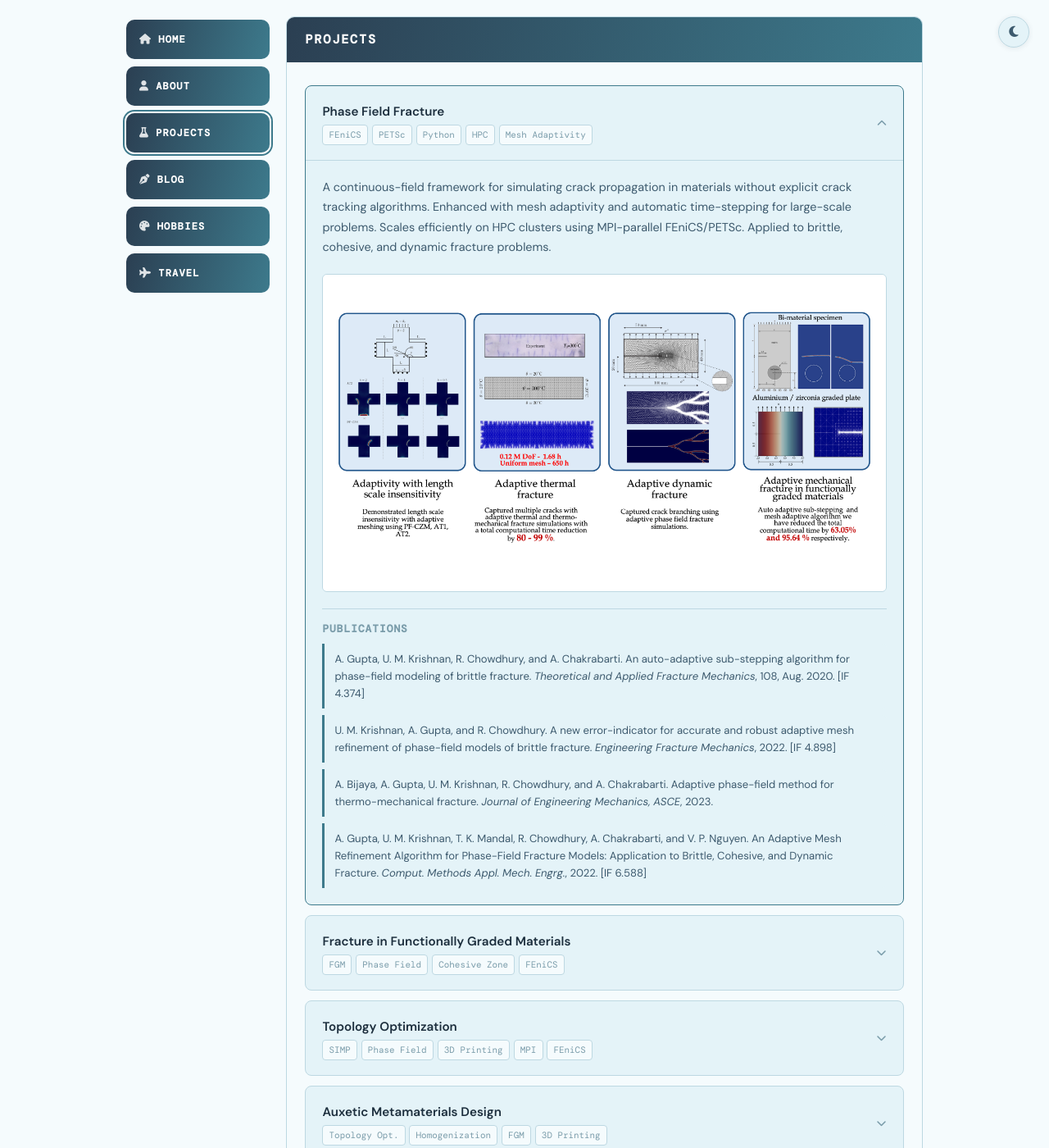
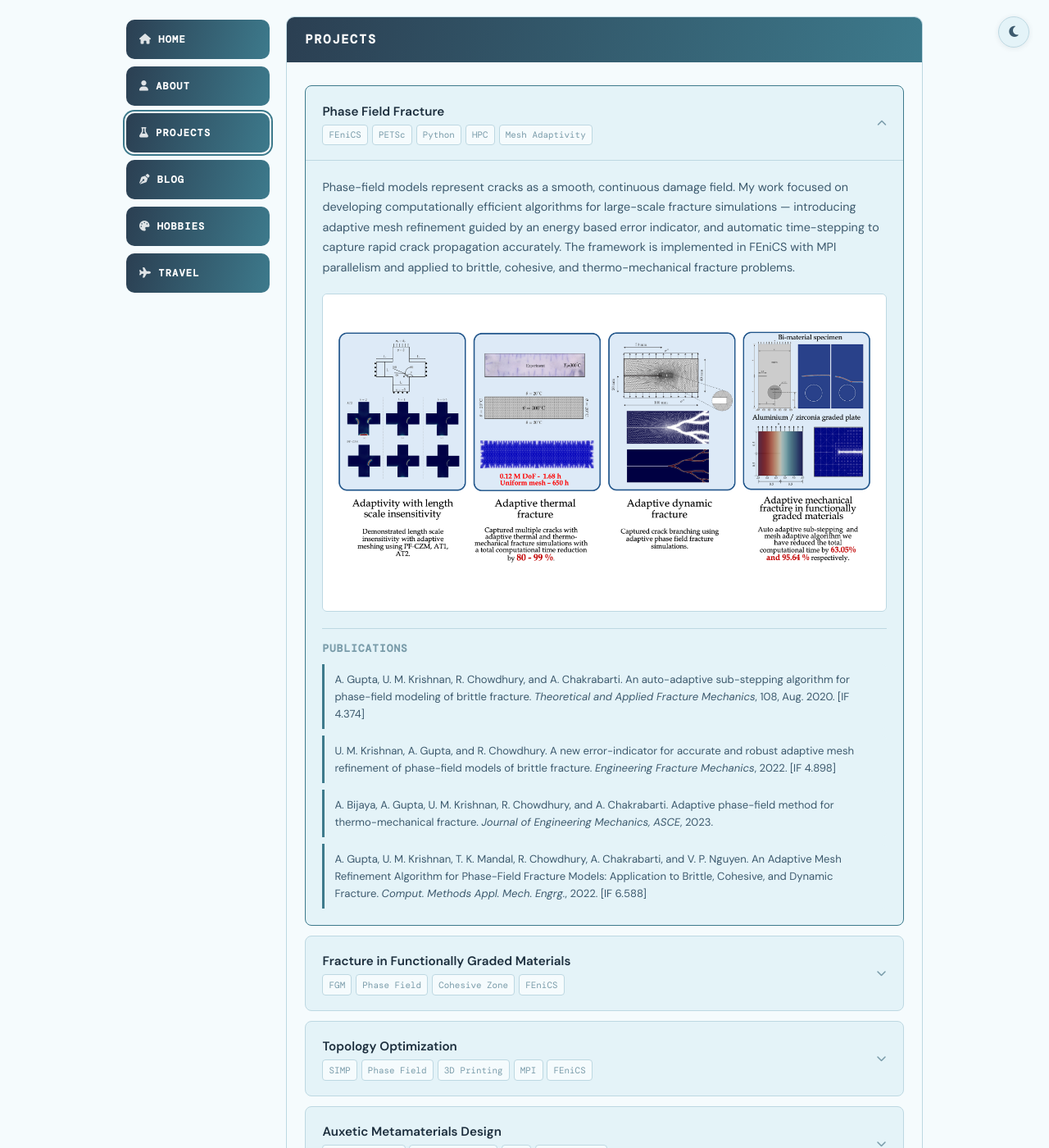
Before and after one commit to umeenukrishnan/umeenukrishnan.github.io, a Jekyll site: the page built from projects.md, in a window 1280 px wide and 1400 px high. Shown: the whole window at 82% size. Built offline with Jekyll 4.4.1, drawn with Linux system fonts in a browser that asks for light colours; some of the changed text lies outside the part shown.

Commit message:
Update project descriptions with approved text, remove HPC project
Co-Authored-By: Claude Sonnet 4.6 <noreply@anthropic.com>

```diff
--- a/projects.md
+++ b/projects.md
@@ -29,7 +29,7 @@ permalink: /projects/
             </summary>
             <div class="pi-body">
               <p class="pi-desc">
-                A continuous-field framework for simulating crack propagation in materials without explicit crack tracking algorithms. Enhanced with mesh adaptivity and automatic time-stepping for large-scale problems. Scales efficiently on HPC clusters using MPI-parallel FEniCS/PETSc. Applied to brittle, cohesive, and dynamic fracture problems.
+                Phase-field models represent cracks as a smooth, continuous damage field. My work focused on developing computationally efficient algorithms for large-scale fracture simulations — introducing adaptive mesh refinement guided by an energy based error indicator, and automatic time-stepping to capture rapid crack propagation accurately. The framework is implemented in FEniCS with MPI parallelism and applied to brittle, cohesive, and thermo-mechanical fracture problems.
               </p>
               <div class="pi-media-full">
                 <img src="{{ '/assets/images/pff.png' | relative_url }}" alt="Phase Field Fracture" loading="lazy" />
@@ -59,7 +59,7 @@ permalink: /projects/
             </summary>
             <div class="pi-body">
               <p class="pi-desc">
-                Extension of the phase-field framework to functionally graded materials (FGM), where material properties vary continuously through the domain. An adaptive phase-field cohesive zone model captures complex crack paths and mixed-mode fracture in graded microstructures without re-meshing.
+                Functionally graded materials have spatially varying properties — for example, transitioning from ceramic to metal across a component — making them ideal for high-temperature and structural applications, but challenging to model for fracture. I extended the phase-field cohesive zone framework to FGMs, where material parameters vary continuously as a function of spatial coordinates. The adaptive implementation captures complex crack paths and mixed-mode failure with adaptive meshing, offering a robust tool for fracture design in graded structures.
               </p>
               <div class="pi-media-full">
                 <img src="{{ '/assets/images/fgm.png' | relative_url }}" alt="FGM Fracture" loading="lazy" />
@@ -86,7 +86,7 @@ permalink: /projects/
             </summary>
             <div class="pi-body">
               <p class="pi-desc">
-                Mathematical approach to find optimal material layouts under fracture constraints and manufacturing considerations. Targets lightweight, high-strength structures for aerospace and civil applications. Large-scale implementation in FEniCS with MPI parallelism, integrated with 3D printing for fabrication of complex geometries.
+                Topology optimization finds the optimal distribution of material within a design domain to maximize structural performance under given constraints. My work scaled this to large 3D problems using FEniCS and MPI-based parallel computing. The resulting geometries are fabricated using 3D printing, bridging computational design with physical manufacturing.
               </p>
               <div class="pi-media-full">
                 <img src="{{ '/assets/images/topology.png' | relative_url }}" alt="Topology Optimization" loading="lazy" />
@@ -123,7 +123,7 @@ permalink: /projects/
             </summary>
             <div class="pi-body">
               <p class="pi-desc">
-                Design of auxetic microstructures — materials with negative Poisson's ratio — using stress-driven topology optimization. Extended to functionally graded metamaterials for tailored spatial property variation. Fabricated via 3D printing and validated experimentally for mechanical performance.
+                Auxetic materials exhibit a negative Poisson's ratio — they expand laterally when stretched — a counter-intuitive behaviour that leads to enhanced indentation resistance, energy absorption, and acoustic damping. Using topology optimization, I designed microstructures using FGMs that achieve auxetic responses through tailored geometry rather than intrinsic material properties and the designs were validated through 3D-printed physical samples.
               </p>
               <div class="pi-media">
                 <div>
@@ -158,42 +158,8 @@ permalink: /projects/
             </summary>
             <div class="pi-body">
               <p class="pi-desc">
-                Using Evolutionary Deep Neural Networks (EDNN) to solve multi-physics problems in solid mechanics — coupled fracture, heat conduction, and wave propagation. Bridges physics-based modeling and machine learning to create efficient, generalizable solvers without labeled training data.
+                Evolutionary Deep Neural Networks (EDNN) are a mesh-free, physics-informed approach that evolves the solution of PDEs in time by training a neural network to satisfy the governing equations and boundary conditions. My current research at Johns Hopkins applies EDNN to coupled physics problems in solid mechanics — working toward efficient solvers that generalise across geometries and loading conditions without requiring labeled simulation data.
               </p>
-            </div>
-          </details>
-
-          <!-- HPC -->
-          <details class="project-item">
-            <summary>
-              <div class="pi-meta">
-                <div class="pi-title">Large-Scale HPC Simulations</div>
-                <div class="pi-tags-inline">
-                  <span>MPI</span><span>PETSc</span><span>Linux HPC</span><span>Scalability</span>
-                </div>
-              </div>
-              <i class="fa-solid fa-chevron-down pi-chevron"></i>
-            </summary>
-            <div class="pi-body">
-              <p class="pi-desc">
-                Parallel algorithms for massive computational loads in structural simulation, deployed on distributed HPC clusters for aerospace, automotive, and civil infrastructure domains.
-              </p>
-              <div class="pi-media">
-                <div>
-                  <img src="{{ '/assets/images/mpi.png' | relative_url }}" alt="MPI parallel" loading="lazy" />
-                  <div class="pi-caption">MPI parallel scaling</div>
-                </div>
-                <div>
-                  <img src="{{ '/assets/images/meshx.png' | relative_url }}" alt="Mesh tool" loading="lazy" />
-                  <div class="pi-caption">MeshX — mesh generation tool</div>
-                </div>
-              </div>
-              <div class="pi-papers">
-                <h4>Publications</h4>
-                <ul>
-                  <li><a href="https://doi.org/10.6084/M9.figshare.c.5487891" target="_blank" rel="noopener">U. M. Krishnan, A. Gupta, and R. Chowdhury. Working with complex meshes: The mesh processing pipeline. <em>FEniCS 2021</em>. doi: 10.6084/M9</a></li>
-                </ul>
-              </div>
             </div>
           </details>
 
```
